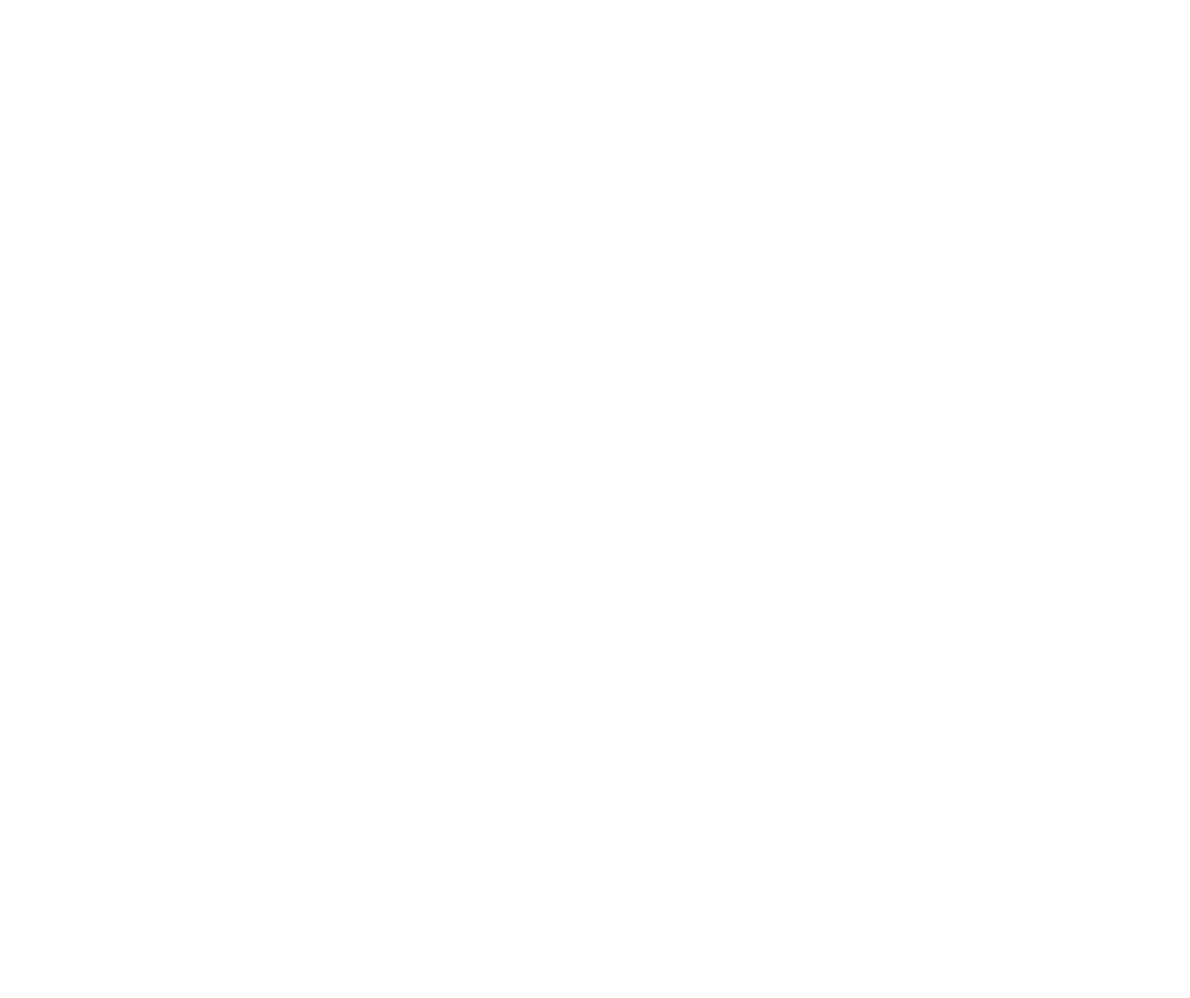
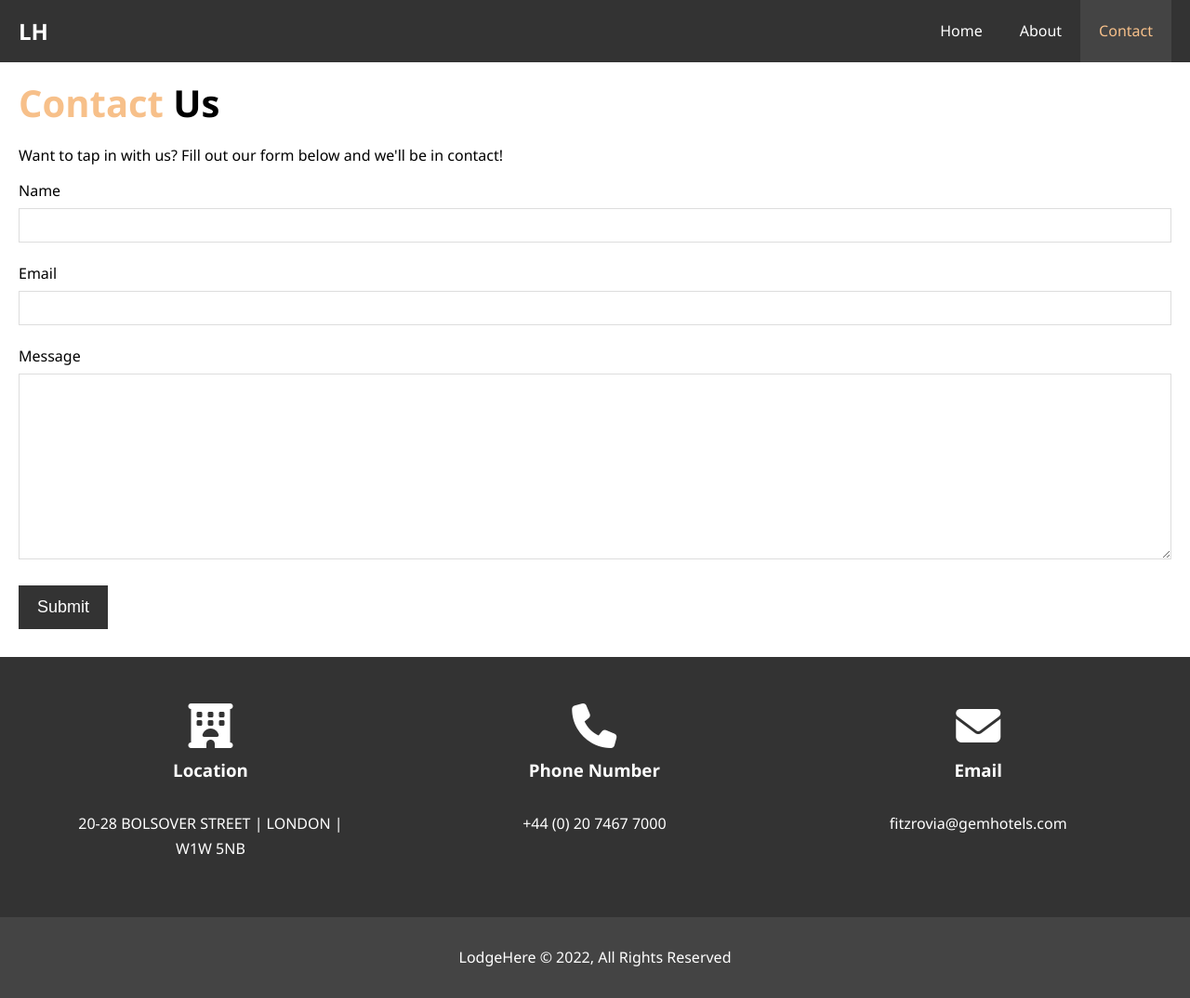
Before and after one commit to CharlieAudain/LodgeHere, a plain HTML site: page contact.html in a window 1280 px wide. Shown: the whole page at 93% size. Before the commit the page ends 800 px from the top, so only its background shows below. Drawn offline with Linux system fonts and the light colour scheme.

Commit message:
Added Contact Page

```diff
--- a/contact.html
+++ b/contact.html
@@ -0,0 +1,83 @@
+<!DOCTYPE html>
+<html lang="en">
+  <head>
+    <meta charset="UTF-8" />
+    <meta http-equiv="X-UA-Compatible" content="IE=edge" />
+    <meta name="viewport" content="width=device-width, initial-scale=1.0" />
+    <meta
+      name="description"
+      content="Welcome to LodgeHere, best hotel in London"
+    />
+    <meta name="keywords" content="hotel, london hotel, fitzrovia hotel" />
+    <script
+      src="https://kit.fontawesome.com/d8c1fbbd35.js"
+      crossorigin="anonymous"
+    ></script>
+    <link rel="stylesheet" href="css/style.css" />
+
+    <title>LodgeHere | Contact</title>
+  </head>
+  <body>
+    <header>
+      <nav id="navbar">
+        <div class="container">
+          <h1 class="logo"><a href="index.html">LH</a></h1>
+          <ul>
+            <li><a href="index.html">Home</a></li>
+            <li><a href="about.html">About</a></li>
+            <li><a class="current" href="contact.html">Contact</a></li>
+          </ul>
+        </div>
+      </nav>
+    </header>
+
+    <section id="contact-form" class="py-3">
+      <div class="container">
+        <h1 class="l-heading"><span class="text-primary">Contact</span> Us</h1>
+        <p>
+          Want to tap in with us? Fill out our form below and we'll be in
+          contact!
+        </p>
+        <form action="process.php">
+          <div class="form-group">
+            <label for="name">Name</label>
+            <input type="text" name="name" id="name" />
+          </div>
+          <div class="form-group">
+            <label for="email">Email</label>
+            <input type="email" name="email" id="email" />
+          </div>
+          <div class="form-group">
+            <label for="message">Message</label>
+            <textarea name="message" id="message"></textarea>
+          </div>
+          <button type="submit" class="btn">Submit</button>
+        </form>
+      </div>
+    </section>
+
+    <section id="contact-info" class="bg-dark">
+      <div class="container">
+        <div class="box">
+          <i class="fa-solid fa-hotel fa-3x"></i>
+          <h3>Location</h3>
+          <p>20-28 BOLSOVER STREET | LONDON | W1W 5NB</p>
+        </div>
+        <div class="box">
+          <i class="fa-solid fa-phone fa-3x"></i>
+          <h3>Phone Number</h3>
+          <p>+44 (0) 20 7467 7000</p>
+        </div>
+        <div class="box">
+          <i class="fa-solid fa-envelope fa-3x"></i>
+          <h3>Email</h3>
+          <p>fitzrovia@gemhotels.com</p>
+        </div>
+      </div>
+    </section>
+
+    <footer id="main-footer">
+      <p>LodgeHere &copy; 2022, All Rights Reserved</p>
+    </footer>
+  </body>
+</html>
--- a/css/style.css
+++ b/css/style.css
@@ -244,6 +244,34 @@ p {
   border-radius: 50%;
 }
 
+/* Contact Form */
+
+#contact-form .form-group {
+  margin-bottom: 20px;
+}
+
+#contact-form label {
+  display: block;
+  margin-bottom: 5px;
+}
+
+#contact-form input,
+#contact-form textarea {
+  width: 100%;
+  padding: 10px;
+  border: 1px #ddd solid;
+}
+
+#contact-form textarea {
+  height: 200px;
+}
+
+#contact-form input:focus,
+#contact-form textarea:focus {
+  outline: none;
+  border-color: #f7c08a;
+}
+
 /* Footer */
 
 #main-footer {
```
